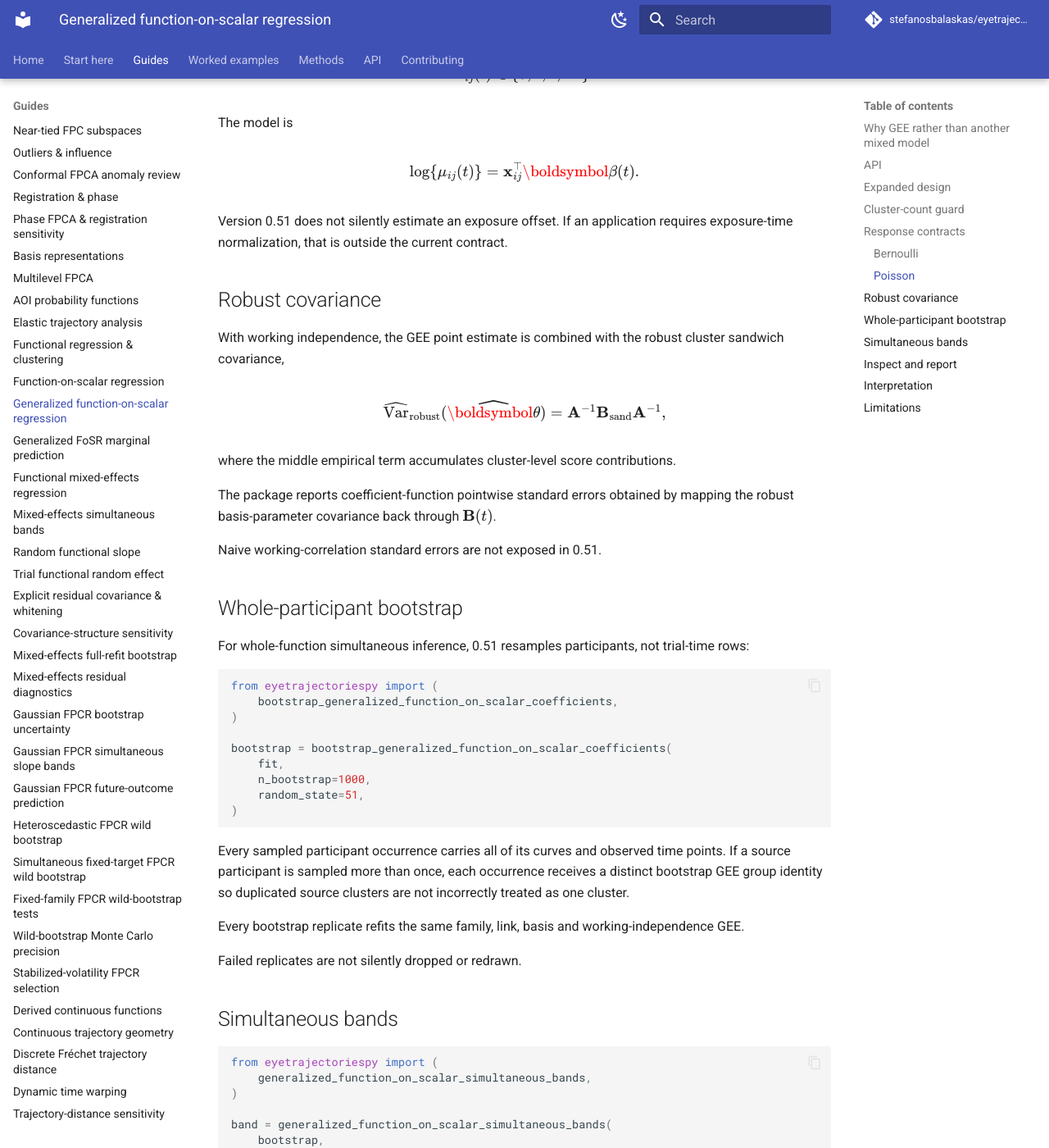
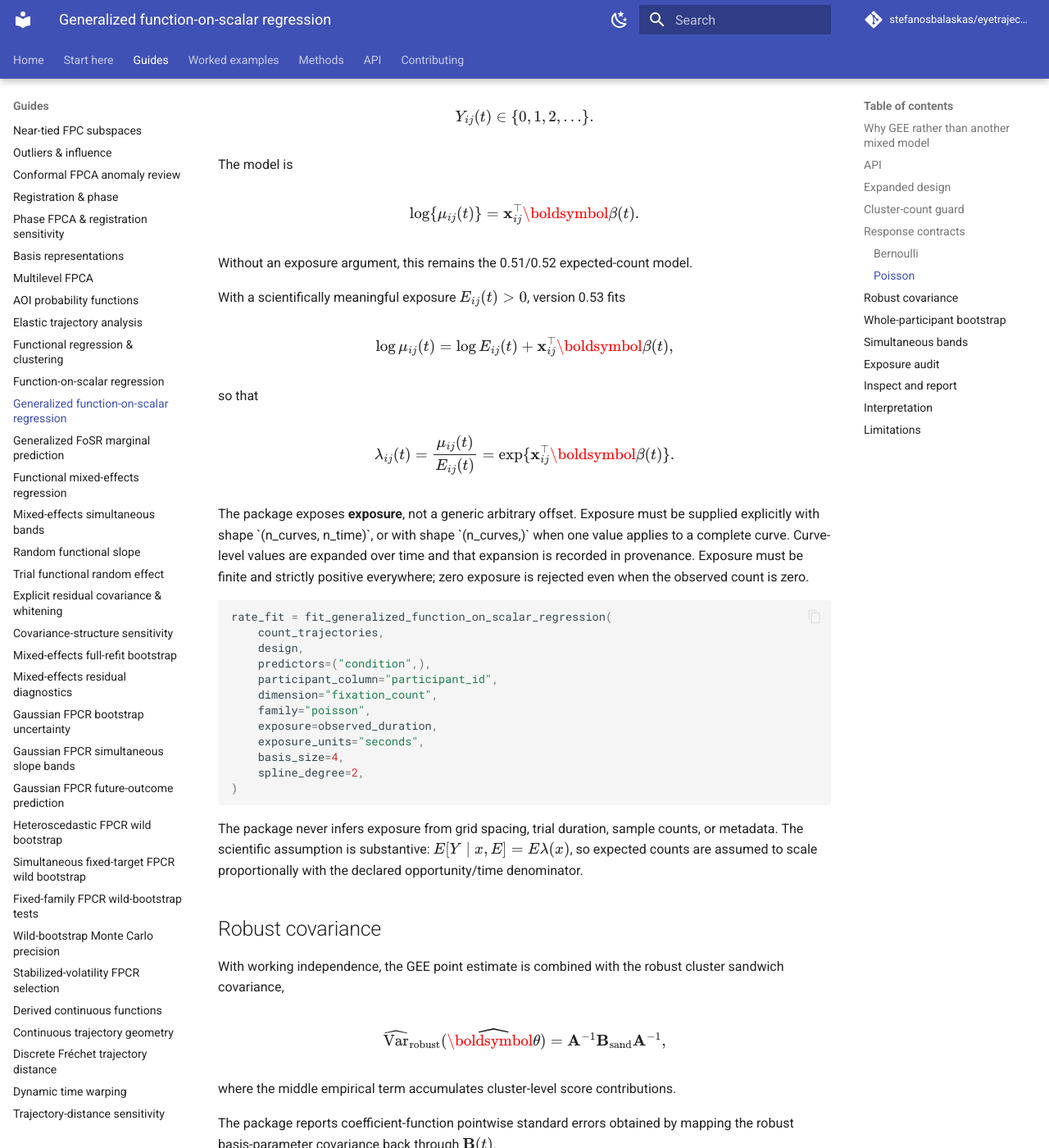
Before and after one commit to stefanosbalaskas/eyetrajectoriespy, an MkDocs documentation site: the page built from docs/methods/generalized-function-on-scalar.md, in a window 1280 px wide and 1400 px high, scrolled down 3159 px. Shown: the whole window at 82% size. Built offline with MkDocs 1.6.1 and Material for MkDocs 9.7.7, drawn with Linux system fonts in a browser that asks for light colours; comment, search, counter and statistics services are not loaded; some of the changed text lies outside the part shown.

Commit message:
Document explicit Poisson exposure and rate estimand

```diff
--- a/docs/methods/generalized-function-on-scalar.md
+++ b/docs/methods/generalized-function-on-scalar.md
@@ -1,7 +1,9 @@
 # Marginal generalized function-on-scalar regression
 
 Version 0.51 adds a distinct non-Gaussian functional-response model after the
-Gaussian mixed-effects covariance sequence was closed at 0.50.
+Gaussian mixed-effects covariance sequence was closed at 0.50. Version 0.53
+adds an explicit Poisson exposure/rate observation contract without changing
+the marginal GEE estimand.
 
 For participant \(i\), trial \(j\), and observed time \(t\),
 
@@ -22,10 +24,11 @@ B-spline basis,
 \mathbf B(t)^\top\boldsymbol\theta_k.
 \]
 
-Version 0.51 supports two deliberately narrow families:
+The generalized layer supports two deliberately narrow families:
 
 - Bernoulli responses with logit link;
-- Poisson count responses with log link.
+- Poisson count responses with log link, optionally with an explicit strictly
+  positive exposure in version 0.53.
 
 The estimand is **marginal / population averaged**. There are no functional
 random effects in this model.
@@ -169,8 +172,54 @@ The model is
 \mathbf x_{ij}^{\top}\boldsymbol\beta(t).
 \]
 
-Version 0.51 does not silently estimate an exposure offset. If an application
-requires exposure-time normalization, that is outside the current contract.
+Without an exposure argument, this remains the 0.51/0.52 expected-count model.
+
+With a scientifically meaningful exposure \(E_{ij}(t)>0\), version 0.53 fits
+
+\[
+\log \mu_{ij}(t)
+=
+\log E_{ij}(t)
++
+\mathbf x_{ij}^{\top}\boldsymbol\beta(t),
+\]
+
+so that
+
+\[
+\lambda_{ij}(t)
+=
+\frac{\mu_{ij}(t)}{E_{ij}(t)}
+=
+\exp\{\mathbf x_{ij}^{\top}\boldsymbol\beta(t)\}.
+\]
+
+The package exposes **exposure**, not a generic arbitrary offset. Exposure must
+be supplied explicitly with shape \`(n_curves, n_time)\`, or with shape
+\`(n_curves,)\` when one value applies to a complete curve. Curve-level values
+are expanded over time and that expansion is recorded in provenance. Exposure
+must be finite and strictly positive everywhere; zero exposure is rejected even
+when the observed count is zero.
+
+~~~python
+rate_fit = fit_generalized_function_on_scalar_regression(
+    count_trajectories,
+    design,
+    predictors=("condition",),
+    participant_column="participant_id",
+    dimension="fixation_count",
+    family="poisson",
+    exposure=observed_duration,
+    exposure_units="seconds",
+    basis_size=4,
+    spline_degree=2,
+)
+~~~
+
+The package never infers exposure from grid spacing, trial duration, sample
+counts, or metadata. The scientific assumption is substantive:
+\(E[Y\mid x,E]=E\lambda(x)\), so expected counts are assumed to scale
+proportionally with the declared opportunity/time denominator.
 
 ## Robust covariance
 
@@ -272,6 +321,23 @@ Version 0.52 adds that downstream interpretation only after the analyst
 declares the complete scalar predictor profile(s). See
 [fixed-profile marginal prediction and contrasts](generalized-function-on-scalar-prediction.md).
 
+## Exposure audit
+
+For an exposure-adjusted Poisson fit, inspect the observation contract directly:
+
+~~~python
+from eyetrajectoriespy import generalized_function_on_scalar_exposure_frame
+
+exposure_audit = generalized_function_on_scalar_exposure_frame(rate_fit)
+print(exposure_audit)
+print(exposure_audit.attrs["exposure_audit"])
+~~~
+
+The audit reports per-curve minimum/maximum exposure, within-curve range,
+whether exposure varies over time, declared units, global minimum/maximum,
+between-curve variation, and the global maximum/minimum exposure ratio. Large
+ratios are exposed for review rather than automatically rejected.
+
 ## Inspect and report
 
 ~~~python
@@ -301,20 +367,24 @@ print(
 For a Bernoulli/logit model, \(\beta_k(t)\) is a time-varying marginal
 log-odds coefficient.
 
-For a Poisson/log model, \(\beta_k(t)\) is a time-varying marginal
-log-mean-count coefficient under the current no-offset contract. Calling it a
-rate coefficient would require an explicitly defined exposure scale or offset,
-which 0.51 does not infer.
+For a Poisson/log model **without exposure**, \(\beta_k(t)\) remains a
+time-varying marginal log-mean-count coefficient.
+
+For a Poisson/log model **with explicit exposure**, \(\beta_k(t)\) is a
+time-varying marginal log-rate coefficient and
+\(\exp\{\beta_k(t)\}\) is a multiplicative rate ratio for a one-unit predictor
+change, holding exposure fixed.
 
 These coefficients are not subject-specific effects conditional on functional
 random effects.
 
 ## Limitations
 
-Version 0.51 intentionally does not include:
+The generalized contract intentionally does not include:
 
 - aggregated binomial proportions with explicit denominators;
-- exposure offsets for Poisson models;
+- arbitrary user-defined offsets or silently inferred exposure;
+- exposure-measurement-error models;
 - negative-binomial or zero-inflated families;
 - automatically selected working correlation;
 - penalized/smoothing-parameter selection;
```
